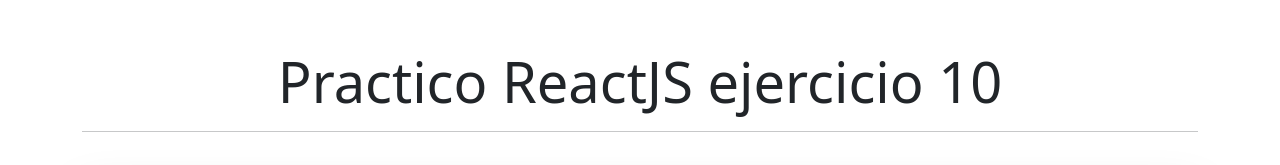
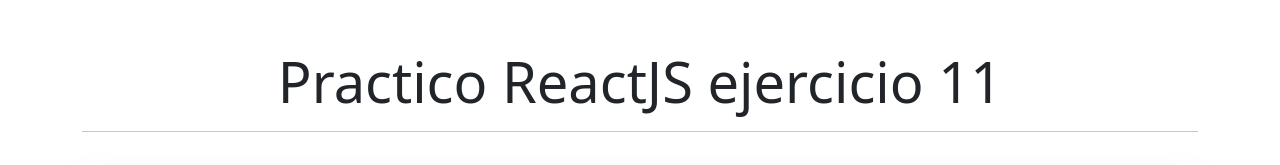
Before and after one commit to Mario-Chavez/practico-react-api-ejercicio11, a React (Vite) app: page / in a window 1280 px wide. Shown: the top 165 px of the page. Built offline with nearby package versions, Linux system fonts and the light colour scheme; no server answers.

Commit message:
se cambio el tiulo

```diff
--- a/src/App.jsx
+++ b/src/App.jsx
@@ -36,7 +36,7 @@
     return (
         <>
             <Container className="my-5 mainPage">
-                <h1 className="display-4 text-center">Practico ReactJS ejercicio 10</h1>
+                <h1 className="display-4 text-center">Practico ReactJS ejercicio 11</h1>
                 <hr />
                 <Buscador categoria={busquedaCategoria} />
                 {titulo === true ? <TituloDeBusqueda /> : ""}
```
